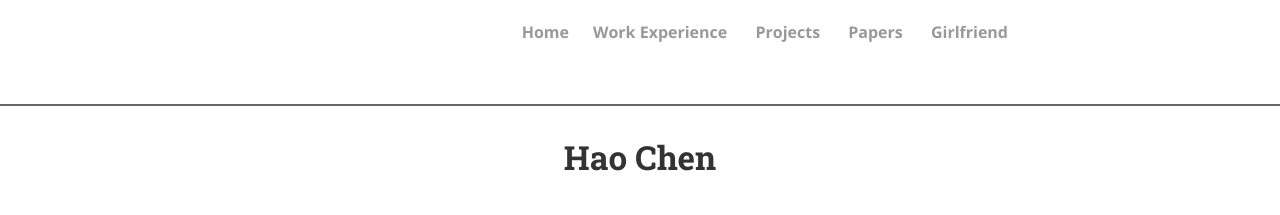
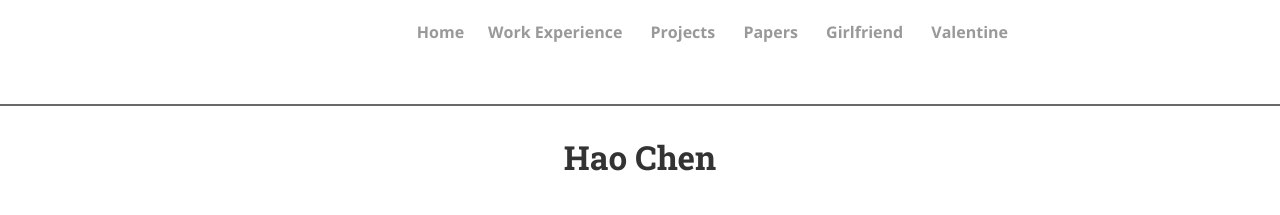
Before and after one commit to chenhao-zju/chenhao-zju.github.io, a Jekyll site: the page built from index.html, in a window 1280 px wide. Shown: the top 215 px of the page. Built offline with Jekyll 4.4.1, drawn with Linux system fonts in a browser that asks for light colours; nearby versions of some CDN libraries; the list of posts is cut into pages by our own code; comment, search, counter and statistics services are not loaded; a style sheet for code colours, icons or effects is not loaded.

Commit message:
modify valentine

```diff
--- a/_includes/header.html
+++ b/_includes/header.html
@@ -10,6 +10,7 @@
       <li class="nav-link"><a href="https://chenhao-zju.github.io/projects"><strong>Projects</strong></a>
       <li class="nav-link"><a href="https://chenhao-zju.github.io/papers"><strong>Papers</strong></a>
       <li class="nav-link"><a href="https://chenhao-zju.github.io/gril"><strong>Girlfriend</strong></a>
+      <li class="nav-link"><a href="https://chenhao-zju.github.io/Valentine"><strong>Valentine</strong></a>
       </ul>
     </nav>
   </div>
```
